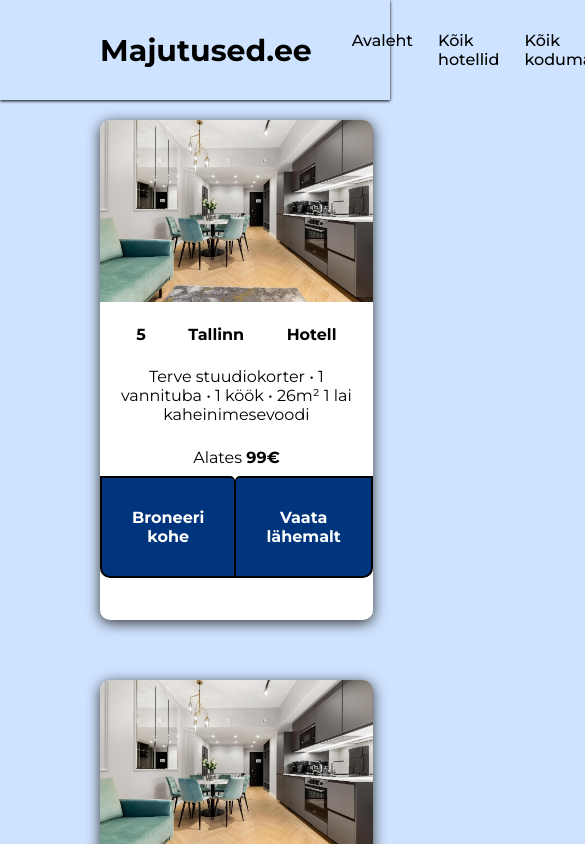
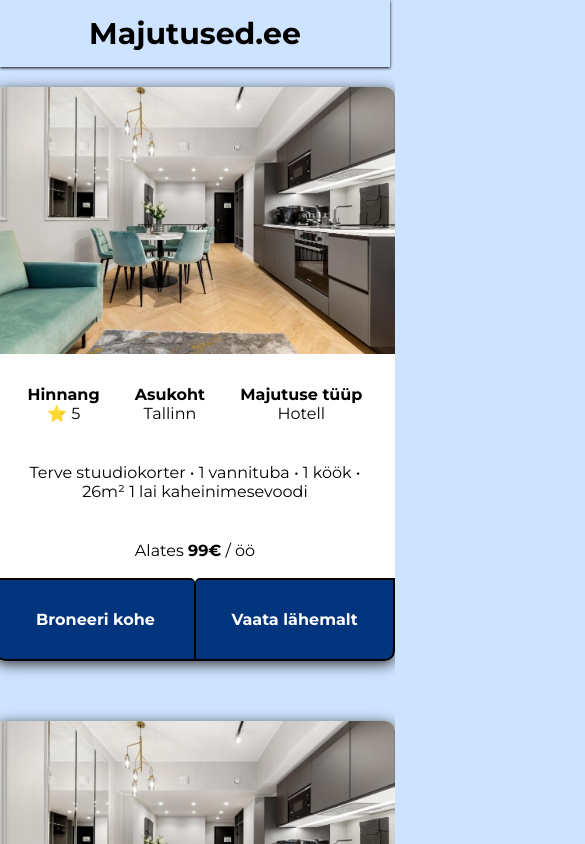
Before and after one commit to MJalakas/majutused.ee, a React (Create React App) app: page / in a window 390 px wide. Shown: the top 844 px of the page, 585 px wide, since content can reach past the window. Built offline with nearby package versions, Linux system fonts and the light colour scheme.

Commit message:
mobile responsiveness added. design changes.

```diff
--- a/src/App.css
+++ b/src/App.css
@@ -9,17 +9,25 @@ body {
   display:flex;
   gap:30px;
   flex-wrap: wrap;
+  justify-content: space-between;
 }
 
 .card-wrapper {
   width:400px;
   min-height: 500px;
+  min-width:400px;
   background-color: white;
   border-radius:10px;
   display:flex;
   flex-direction: column;
   filter: drop-shadow(0 3px 7px #333);
   margin-bottom:30px;
+  transition-duration:0.3s;
+}
+
+.card-wrapper:hover {
+  transform: scale(1.03);
+  transition-duration:0.3s;
 }
 
 header {
@@ -57,7 +65,6 @@ header {
   display:flex;
   justify-content: space-around;
   width:100%;
-  font-weight: bold;
 }
 
 .card--text-wrapper {
@@ -67,7 +74,17 @@ header {
   align-items: center;
   justify-content: space-around;
   gap: 15px;
-  min-height:150px;
+  min-height:200px;
+}
+
+.card--location-wrapper, .card--type-wrapper, .card--rating-wrapper {
+  display:flex;
+  flex-direction: column;
+  align-items: center;
+}
+
+.card--location-title, .card--type-title, .card--rating-title {
+  font-weight: bold;
 }
 
 .card--description {
@@ -81,6 +98,11 @@ header {
   font-weight:bold;
   width:100%;
   text-align: center;
+}
+
+.card--book-button:hover, .card--more-info-button:hover, .nav-li:hover {
+  color:#EE6C4D;
+  cursor:pointer;
 }
 
 .card--book-button {
@@ -104,3 +126,18 @@ header {
   width:100%;
   margin-top:5px;
 }
+
+@media only screen and (max-width: 768px) {
+  .nav-ul {
+    display:none;
+  }
+
+  header, .main-content {
+    justify-content: center;
+  }
+
+  .card-wrapper {
+    width:100vw;
+  }
+
+}
--- a/src/components/Card.js
+++ b/src/components/Card.js
@@ -9,13 +9,22 @@ export default function Card(props) {
       </div>
       <div className="card--text-wrapper">
         <div className="card--specs">
-          <div className="card--rating">{props.rating}</div>
-          <div className="card--location">{props.city}</div>
-          <div className="card--type">{props.type}</div>
+          <div className="card--rating-wrapper">
+            <div className="card--rating-title">Hinnang</div>
+            <div className="card--rating">⭐ {props.rating}</div>
+          </div>
+          <div className="card--location-wrapper">
+            <div className="card--location-title">Asukoht</div>
+            <div className="card--location">{props.city}</div>
+          </div>
+          <div className="card--type-wrapper">
+            <div className="card--type-title">Majutuse tüüp</div>
+            <div className="card--type">{props.type}</div>
+          </div>
         </div>
         <div className="card--description">{props.description}</div>
         <div className="card--price">
-          Alates <strong>{props.price}€</strong>
+          Alates <strong>{props.price}€</strong> / öö
         </div>
       </div>
       <div className="card--buttons">
```
